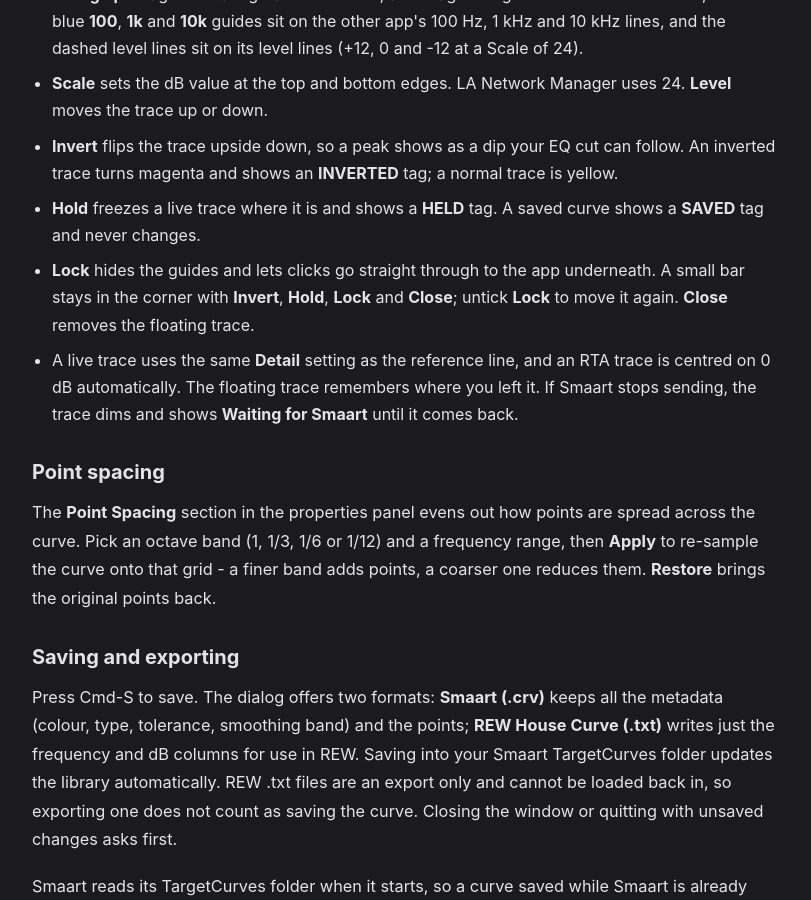
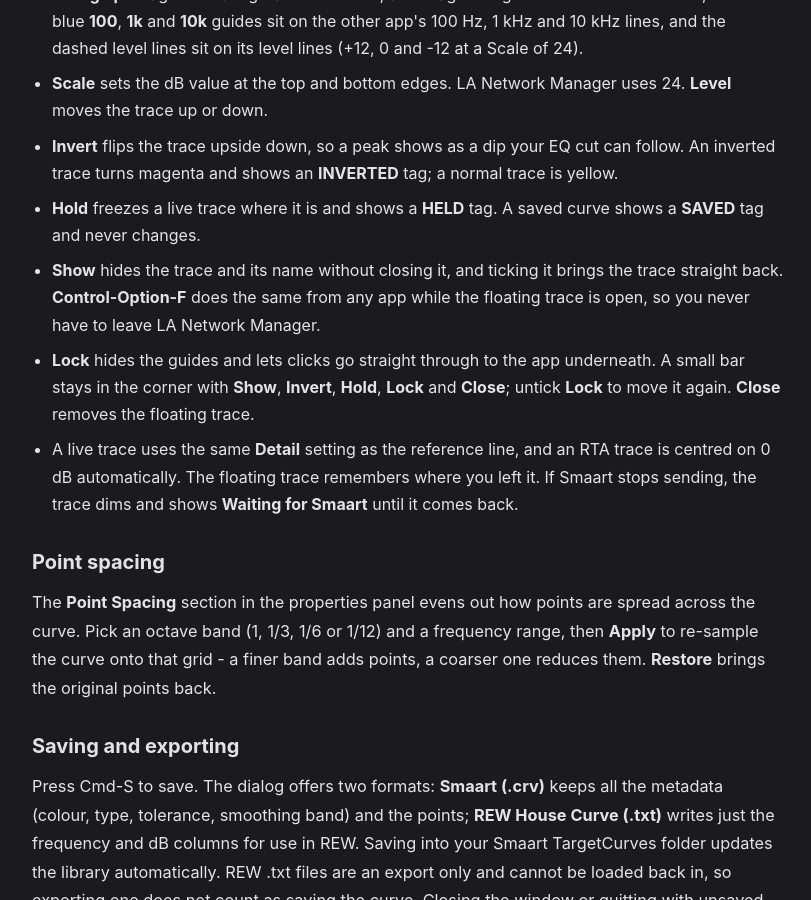
Before and after one commit to BSKapps/bskapps.github.io, a Jekyll site: the page built from articles/target-trace-guide/index.html, in a window 1280 px wide and 900 px high, scrolled down 3979 px. Shown: the whole window, without its empty margins (232-1043 px from the left). Built offline with Jekyll 4.4.1, drawn with Linux system fonts in a browser that asks for light colours.

Commit message:
Target Trace guide: Show checkbox and Control-Option-F

```diff
--- a/_data/guides/target-trace-guide.json
+++ b/_data/guides/target-trace-guide.json
@@ -194,7 +194,8 @@
             "**Scale** sets the dB value at the top and bottom edges. LA Network Manager uses 24. **Level** moves the trace up or down.",
             "**Invert** flips the trace upside down, so a peak shows as a dip your EQ cut can follow. An inverted trace turns magenta and shows an **INVERTED** tag; a normal trace is yellow.",
             "**Hold** freezes a live trace where it is and shows a **HELD** tag. A saved curve shows a **SAVED** tag and never changes.",
-            "**Lock** hides the guides and lets clicks go straight through to the app underneath. A small bar stays in the corner with **Invert**, **Hold**, **Lock** and **Close**; untick **Lock** to move it again. **Close** removes the floating trace.",
+            "**Show** hides the trace and its name without closing it, and ticking it brings the trace straight back. **Control-Option-F** does the same from any app while the floating trace is open, so you never have to leave LA Network Manager.",
+            "**Lock** hides the guides and lets clicks go straight through to the app underneath. A small bar stays in the corner with **Show**, **Invert**, **Hold**, **Lock** and **Close**; untick **Lock** to move it again. **Close** removes the floating trace.",
             "A live trace uses the same **Detail** setting as the reference line, and an RTA trace is centred on 0 dB automatically. The floating trace remembers where you left it. If Smaart stops sending, the trace dims and shows **Waiting for Smaart** until it comes back."
           ]
         }
```
